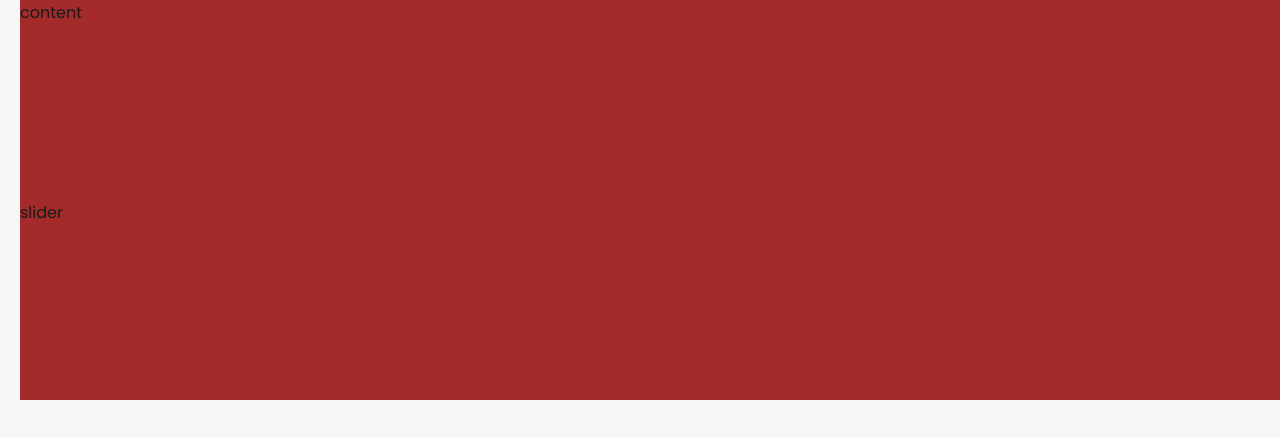
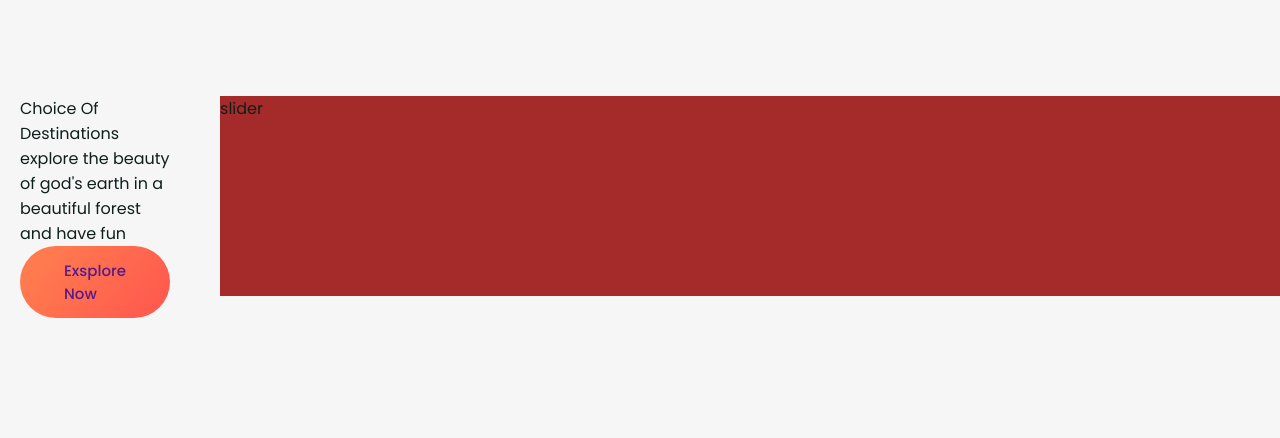
Before and after one commit to HovoHovhannisyan15/travel-project, a plain HTML site: page index.html in a window 1280 px wide. Drawn offline with nearby package versions, Linux system fonts and the light colour scheme; files that its build step writes are made by us from their sources.

Commit message:
прописал расположение контейнеров для блока destinations

```diff
--- a/index.html
+++ b/index.html
@@ -62,8 +62,15 @@
                 <div class="destinations__row">
 
                     <div class="destinations__content">
-                        <div class="block">content</div>
-                    </div>
+                        <h2 class="destinations__title">
+                            <span>Choice Of </span>
+                            Destinations
+                        </h2>
+                        <div class="destinations__text">
+                            <p>explore the beauty of god's earth in a beautiful forest and have fun</p>
+                        </div>
+                        <a href="" class="btn">Exsplore Now</a>
+                    </div>      <!-- destinations__content -->
 
                     <div class="destinations__slider">
                         <div class="block">slider</div>
--- a/sass/block/2-dest/_1_destinations.scss
+++ b/sass/block/2-dest/_1_destinations.scss
@@ -1,12 +1,17 @@
 .destinations {
+    padding: 96px 0 100px;
+    overflow-x: hidden;
 }
 .container-right {
 }
 .destinations__row {
+    display: flex;
+    column-gap: 50px;
 }
 .destinations__content {
-}
-.block {
+    max-width: 456px;
 }
 .destinations__slider {
+    width: 1110px;
+    flex-shrink: 0;
 }
```
